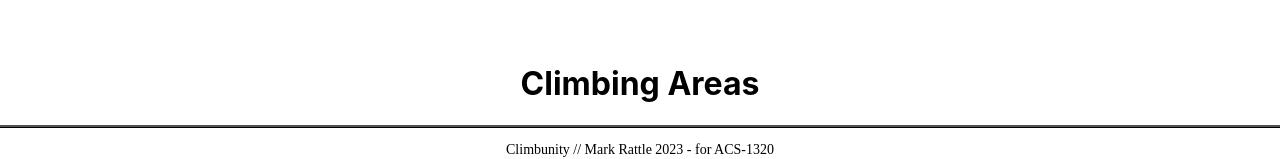
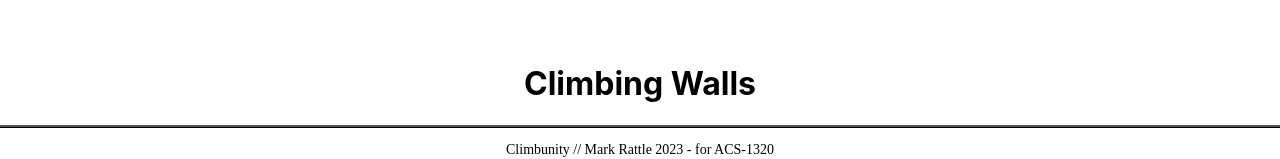
Before and after one commit to energeist/climbunity-front-end, a React (Create React App) app: page / in a window 1280 px wide. Shown: the part 207-366 px from the top of the page. Built offline with nearby package versions, Linux system fonts and the light colour scheme.

Commit message:
data manip

```diff
--- a/src/components/ClimbingWall.js
+++ b/src/components/ClimbingWall.js
@@ -14,7 +14,7 @@ context.keys().forEach((key) => {
   all[namespace] = JSON.parse(JSON.stringify(resource));
 });
 
-console.log(all.animal_crackers_wall);
+console.log(all);
 
 console.log("keys");
 console.log(dataKeys);
@@ -23,11 +23,23 @@ function ClimbingWall() {
 
   return (
     <div className="Wall">
-      <h1>Climbing Areas</h1>
+      <h1>Climbing Walls</h1>
     </div>
   )
 }
 
+dataKeys.forEach((key) => {
+  console.log(key)
+  console.log(all[key].area_name)
+  all[key].climbs.forEach((climb) => {
+    console.log(climb.name)
+    console.log(climb.yds)
+    console.log(climb.fa)
+    Object.keys(climb['type']).forEach((type) => {
+      console.log(type)
+    })
+  })
+})
 console.log(animalCrackers.area_name);
 console.log(animalCrackers.climbs);
 
```
